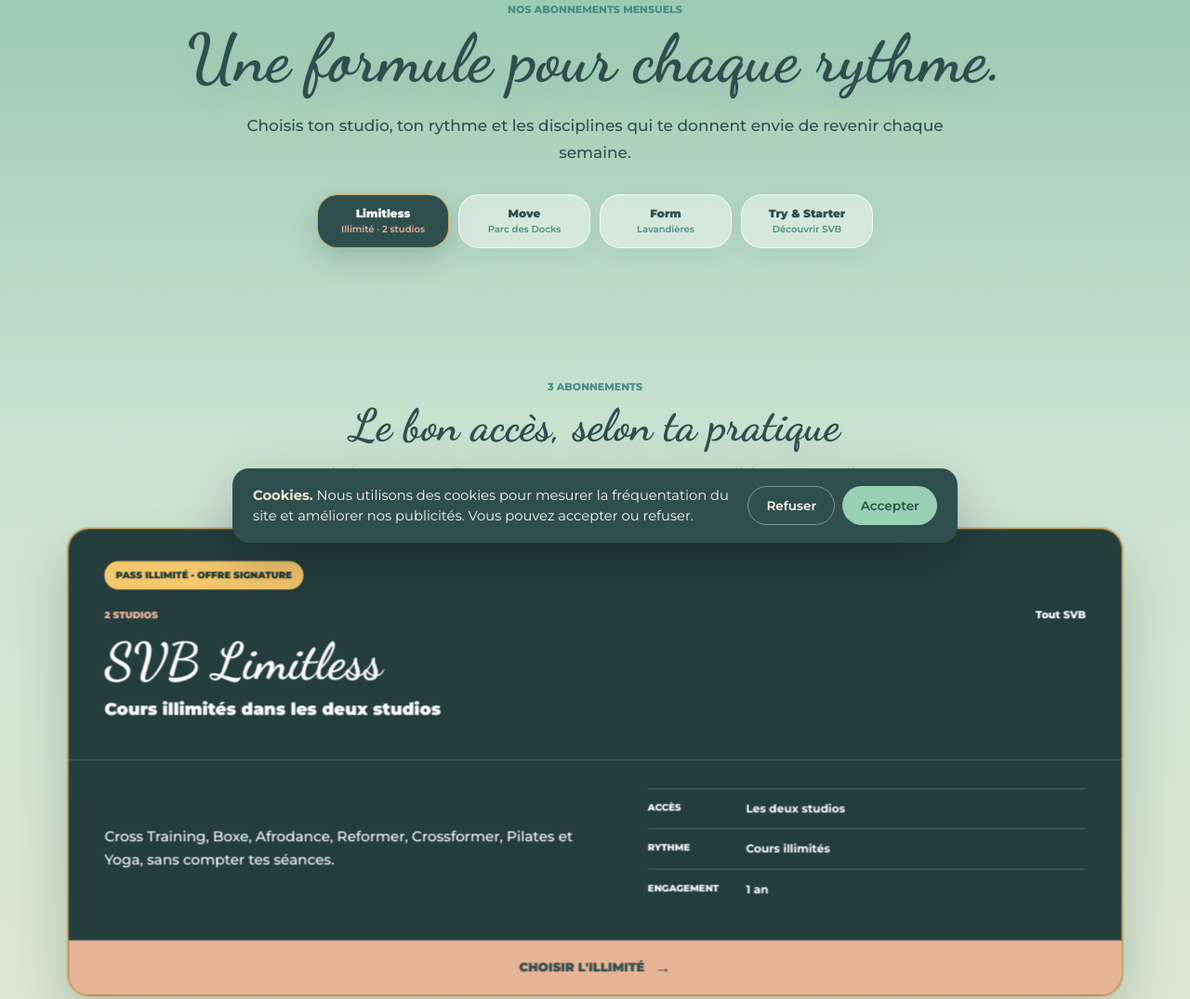
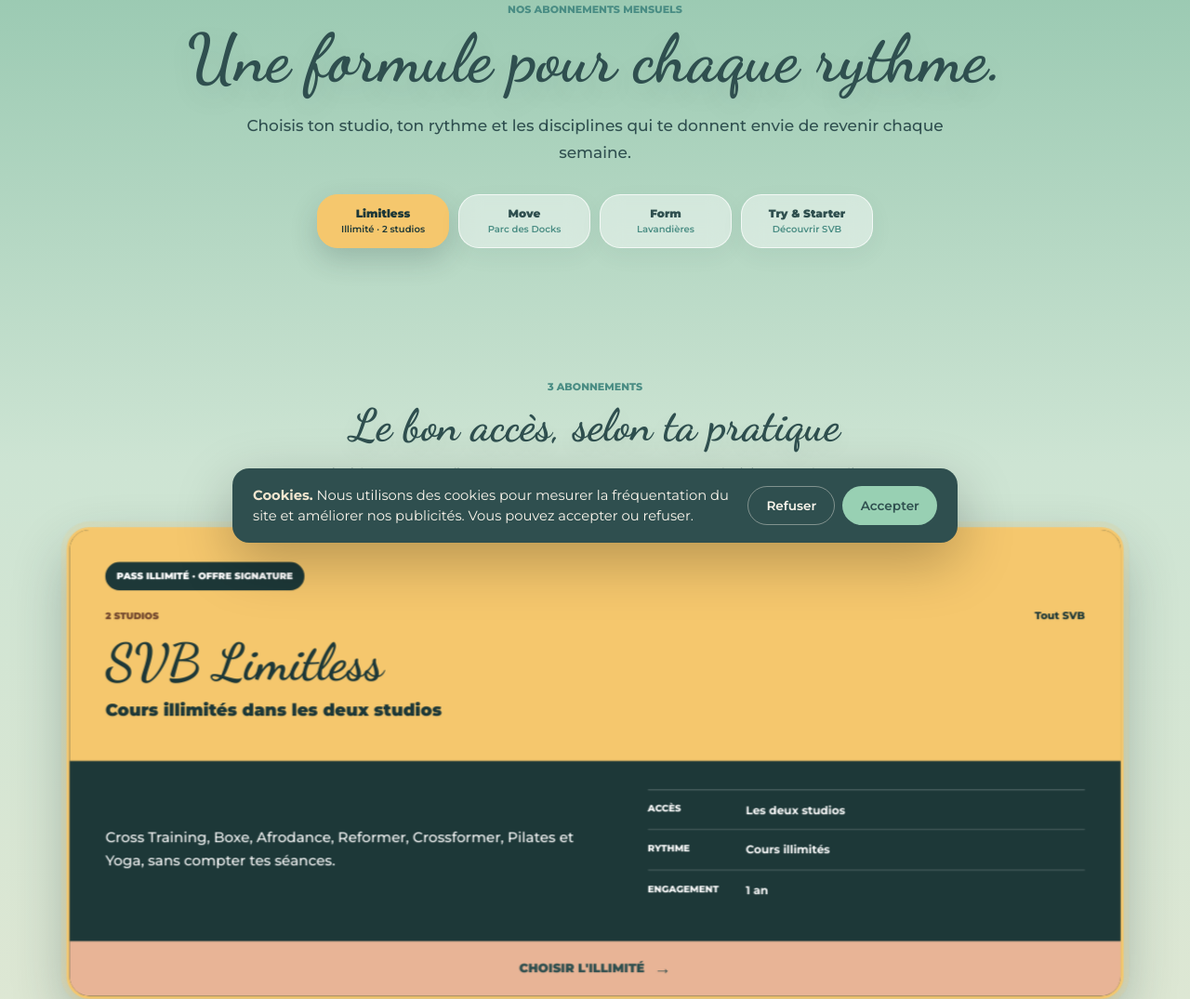
Before and after one commit to liwan-sys/studio-de-pilate, a website: page tarifs.html in a window 1280 px wide. Shown: the part 200-1275 px from the top of the page at 93% size. Drawn offline with Linux system fonts and the light colour scheme.

Commit message:
style(tarifs): strengthen limitless colors

```diff
--- a/assets/tarifs.css
+++ b/assets/tarifs.css
@@ -180,14 +180,14 @@ html[lang="en"] .pricing-language-link span:last-child { color: var(--pricing-go
 .pricing-jump a:hover,
 .pricing-jump a:focus-visible { background: rgba(255, 255, 255, 0.76); transform: translateY(-2px); }
 .pricing-jump .pricing-jump-featured {
-  border-color: rgba(245, 199, 109, 0.78);
-  background: var(--pricing-ink);
-  color: #fff;
+  border-color: var(--pricing-gold);
+  background: var(--pricing-gold);
+  color: var(--pricing-ink-deep);
   box-shadow: 0 12px 30px rgba(29, 56, 56, 0.2);
 }
 .pricing-jump .pricing-jump-featured:hover,
-.pricing-jump .pricing-jump-featured:focus-visible { background: var(--pricing-ink-deep); }
-.pricing-jump .pricing-jump-featured span { color: var(--pricing-peach); }
+.pricing-jump .pricing-jump-featured:focus-visible { background: var(--pricing-peach); }
+.pricing-jump .pricing-jump-featured span { color: var(--pricing-ink-deep); }
 .pricing-jump strong { font-size: 12px; font-weight: 900; line-height: 1.3; }
 .pricing-jump span { margin-top: 3px; color: var(--pricing-ink-soft); font-size: 10px; font-weight: 600; line-height: 1.35; }
 
@@ -240,13 +240,13 @@ html[lang="en"] .pricing-language-link span:last-child { color: var(--pricing-go
   order: -1;
   grid-column: 1 / -1;
   margin: 10px 0 16px;
-  border: 2px solid rgba(245, 199, 109, 0.78);
-  background: rgba(29, 56, 56, 0.97);
-  box-shadow: 0 24px 58px rgba(29, 56, 56, 0.24);
+  border: 3px solid var(--pricing-gold);
+  background: var(--pricing-ink-deep);
+  box-shadow: 0 0 0 6px rgba(245, 199, 109, 0.16), 0 24px 58px rgba(29, 56, 56, 0.3);
   transform: scale(1.015);
 }
 .pricing-card-limitless:hover {
-  box-shadow: 0 30px 68px rgba(29, 56, 56, 0.28);
+  box-shadow: 0 0 0 8px rgba(245, 199, 109, 0.22), 0 30px 68px rgba(29, 56, 56, 0.34);
   transform: translateY(-4px) scale(1.015);
 }
 .pricing-card-media { display: none; }
@@ -299,12 +299,13 @@ html[lang="en"] .pricing-language-link span:last-child { color: var(--pricing-go
 .pricing-facts dt { color: var(--pricing-ink-soft); font-size: 10px; font-weight: 800; text-transform: uppercase; }
 .pricing-facts dd { margin: 0; color: var(--pricing-ink); font-size: 12px; font-weight: 700; line-height: 1.45; }
 
-.pricing-card-limitless .pricing-card-heading,
 .pricing-card-limitless .pricing-card-body { background: transparent; color: #fff; }
 .pricing-card-limitless .pricing-card-heading {
   min-height: 0;
   padding: 34px 38px 26px;
-  border-color: rgba(255, 255, 255, 0.2);
+  border-color: rgba(29, 56, 56, 0.18);
+  background: var(--pricing-gold);
+  color: var(--pricing-ink-deep);
 }
 .pricing-limitless-badge {
   display: inline-flex;
@@ -313,18 +314,18 @@ html[lang="en"] .pricing-language-link span:last-child { color: var(--pricing-go
   margin: 0 0 20px;
   padding: 6px 12px;
   border-radius: 18px;
-  background: var(--pricing-gold);
-  color: var(--pricing-ink-deep);
+  background: var(--pricing-ink-deep);
+  color: #fff;
   font-family: "Montserrat", sans-serif;
   font-size: 10px;
   font-weight: 900;
   line-height: 1.2;
   text-transform: uppercase;
 }
-.pricing-card-limitless .pricing-card-context span { color: var(--pricing-peach); }
+.pricing-card-limitless .pricing-card-context span { color: #74492f; }
 .pricing-card-limitless .pricing-card-context strong,
 .pricing-card-limitless h3,
-.pricing-card-limitless .pricing-card-highlight,
+.pricing-card-limitless .pricing-card-highlight { color: var(--pricing-ink-deep); }
 .pricing-card-limitless .pricing-card-copy,
 .pricing-card-limitless .pricing-facts dt,
 .pricing-card-limitless .pricing-facts dd { color: #fff; }
--- a/tarifs.html
+++ b/tarifs.html
@@ -59,7 +59,7 @@
   <link href="https://fonts.googleapis.com/css2?family=Dancing+Script:wght@600;700&family=Montserrat:wght@400;500;600;700;800;900&display=swap" rel="stylesheet">
   <link rel="stylesheet" href="/assets/tailwind.css?v=20260423c">
   <link rel="stylesheet" href="/assets/svb.css?v=20260820c">
-  <link rel="stylesheet" href="/assets/tarifs.css?v=20260822d">
+  <link rel="stylesheet" href="/assets/tarifs.css?v=20260822e">
 
   <script type="application/ld+json">
   {
```
Also changed, not shown: en/tarifs.html (+1 -1 lines).
